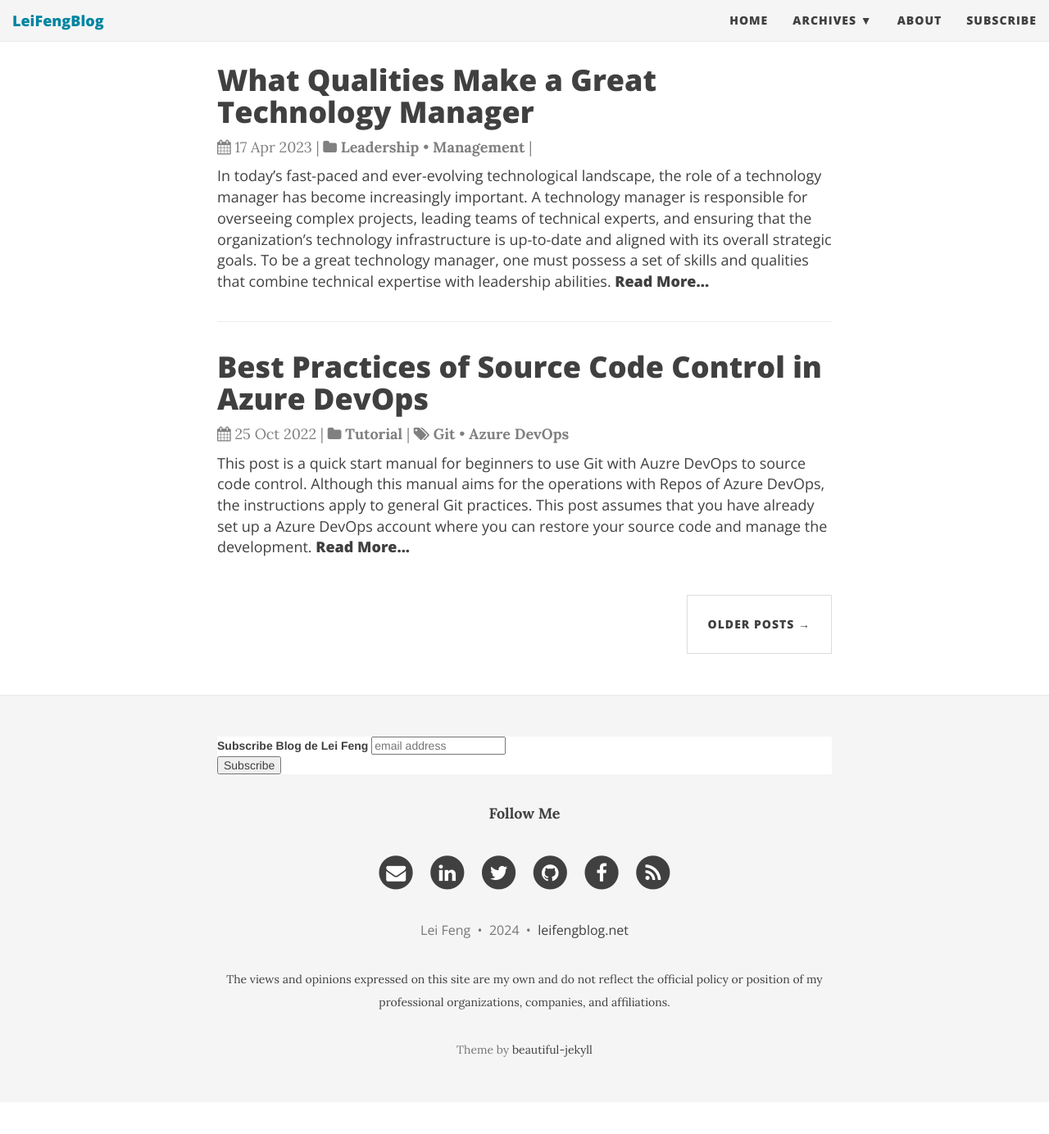
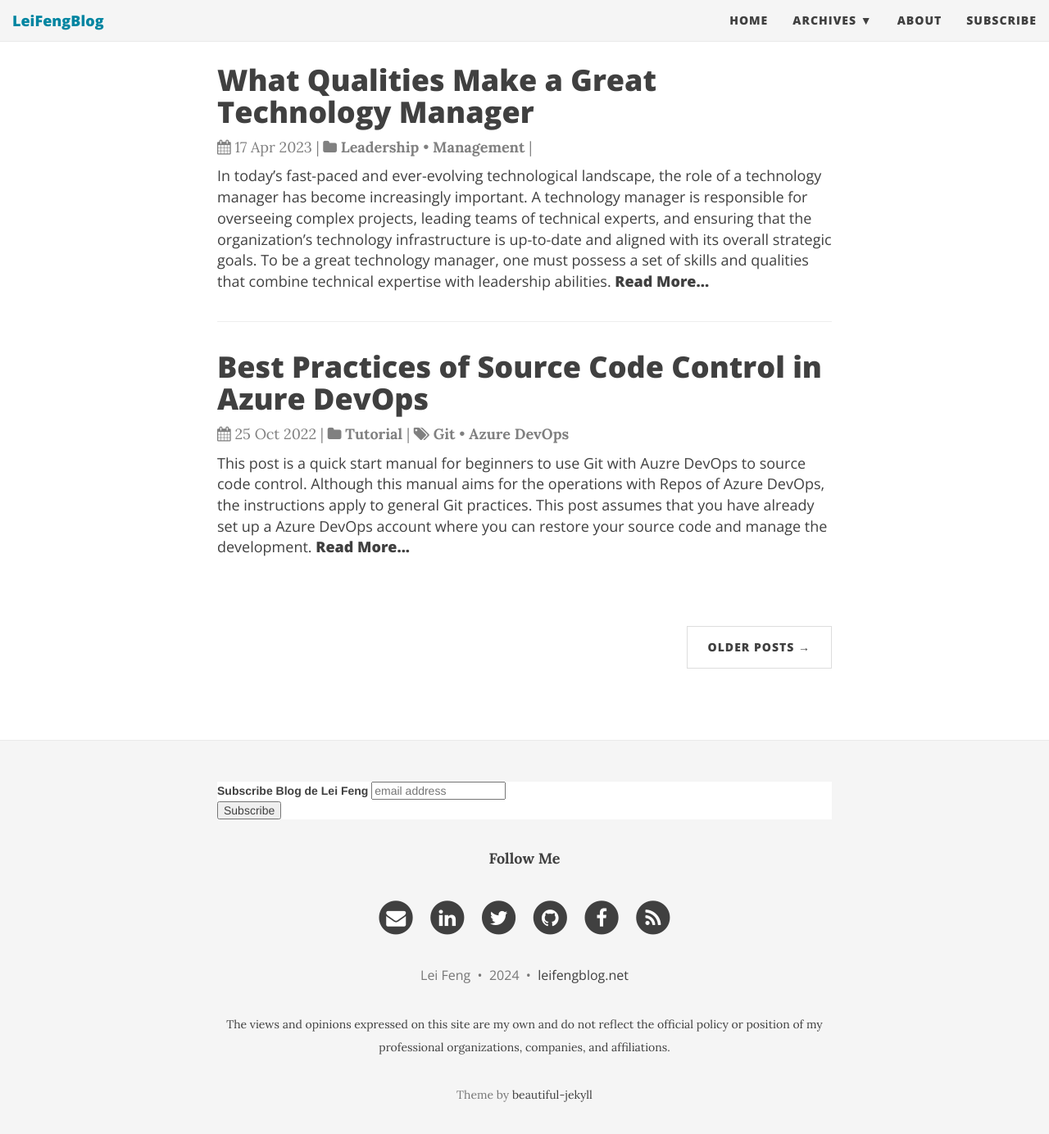
Before and after one commit to stonefl/stonefl.github.io, a Jekyll site: the page built from index.html, in a window 1280 px wide and 1400 px high, scrolled down 1262 px. Shown: the top 1384 px of the window at 82% size. Built offline with Jekyll 4.4.1, drawn with Linux system fonts in a browser that asks for light colours; nearby versions of some CDN libraries; the list of posts is cut into pages by our own code; comment, search, counter and statistics services are not loaded; before the commit the page ends 2607 px from its top, so only the background shows below that.

Commit message:
Update main.css
updated the margin of list

```diff
--- a/css/main.css
+++ b/css/main.css
@@ -533,14 +533,16 @@ small.post-date {
   font-size: 14px;
   font-weight: 800;
   letter-spacing: 1px;
-  padding: 20px 10px;
+  padding: 10px 10px;
+  margin: 5% 0;
   background: #FFF;
   border-radius: 0;
   color: #404040;
 }
 @media only screen and (min-width: 768px) {
   .pager li a {
-    padding: 25px 25px;
+    padding: 15px 25px;
+    margin: 5% 0;
   }
 }
 .pager li a:hover,
```
